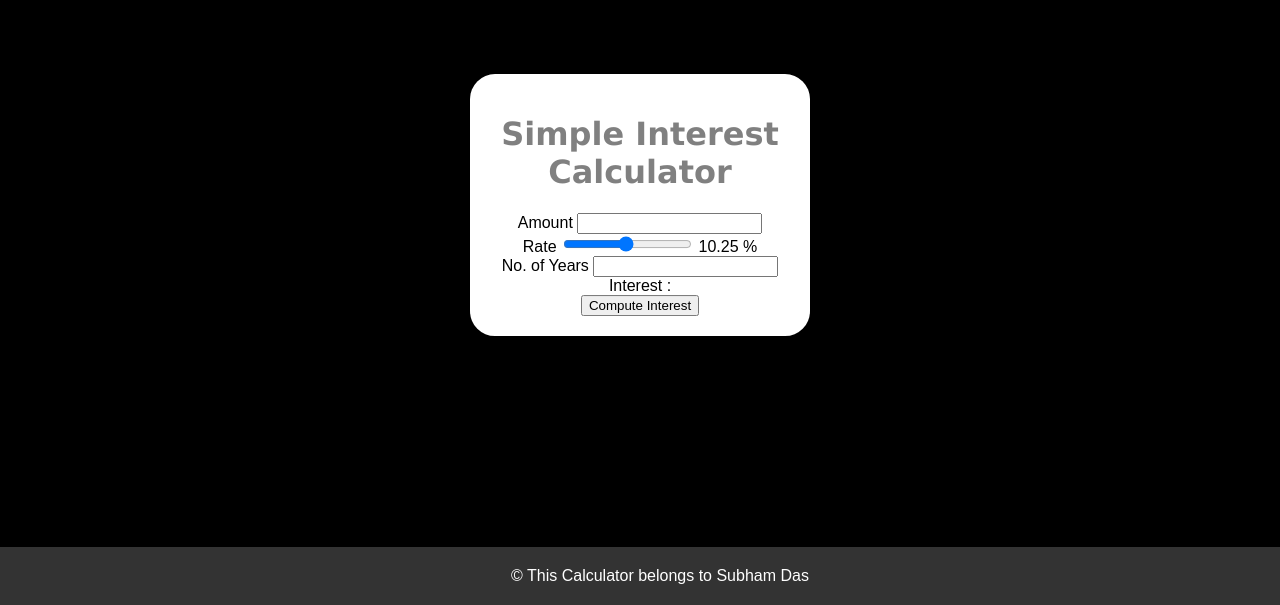
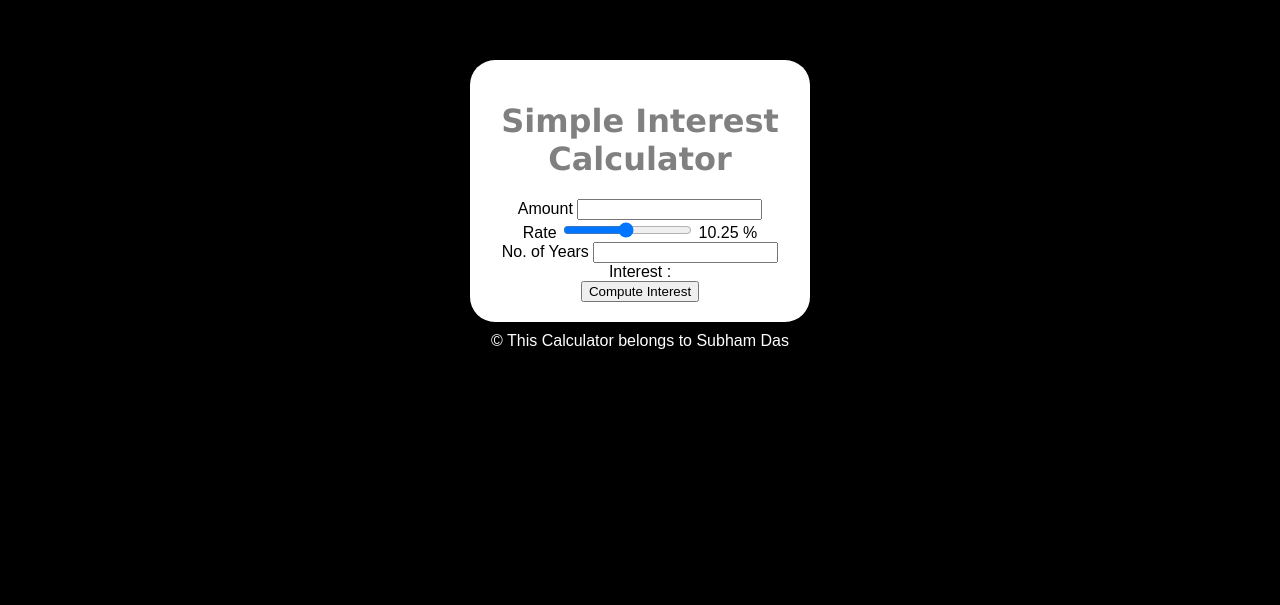
Before and after one commit to Subham-Das1/Simple_Interest_Calculator-, a plain HTML site: page index.html in a window 1280 px wide. Shown: the part 195-800 px from the top of the page. Drawn offline with Linux system fonts and the light colour scheme.

Commit message:
style.css

```diff
--- a/style.css
+++ b/style.css
@@ -1,12 +1,20 @@
 body {
-    background-color:black;
+    background-color: black;
     font-family: arial;
     color: white;
+    display: flex;
+    justify-content: center;
+    align-items: center;
+    height: 100vh;
+    margin: 0;
+    flex-direction: column;
 }
-h1{
-    color:grey;
+
+h1 {
+    color: grey;
     font-family: verdana;
 }
+
 .maindiv {
     background-color: white;
     color: black;
@@ -14,19 +22,8 @@ h1{
     padding: 20px;
     border-radius: 25px;
     text-align: center;
-    position: absolute;
-    top: 50%;
-    left: 50%;
-    transform: translate(-50%, -50%);
 }
 
-footer {
-    background-color: #333;
-    color: white;
-    text-align: center;
-    padding: 20px;
-    position: fixed;
-    left: 0;
-    bottom: 0;
-    width: 100%;
+footer{
+    margin-top: 10px;
 }
```
